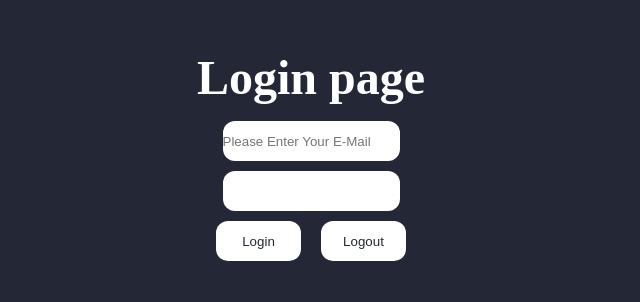
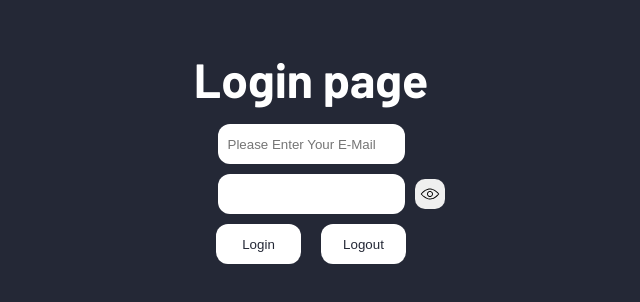
Before and after one commit to altugaltuner/food-order-altug, a React (Vite) app: page /login in a window 1280 px wide. Shown: the part 250-552 px from the top of the page, without its empty margins (329-969 px from the left). Built offline with nearby package versions, Linux system fonts and the light colour scheme; no server answers.

Commit message:
eye to show password

```diff
--- a/src/components/DishesMenu/DishesMenu.scss
+++ b/src/components/DishesMenu/DishesMenu.scss
@@ -29,6 +29,10 @@
                 color: #ff8e42;
                 text-align: left;
                 justify-content: flex-start;
+
+                .username-of-hello-color {
+                    color: bisque;
+                }
 
             }
         }
--- a/src/components/Navbar/Navbar.jsx
+++ b/src/components/Navbar/Navbar.jsx
@@ -1,21 +1,30 @@
-import React, { useState } from 'react';
-import { Link } from 'react-router-dom'; // Link komponentini import edin
+import React, { useState, useEffect } from 'react';
+import { Link, useLocation } from 'react-router-dom'; // Link ve location komponentini import ettim.
 import './Navbar.scss';
 
 function Navbar() {
     const logoNav = "/src/assets/Logo.png";
     const [activeNavId, setActiveNavId] = useState(null);
+    const location = useLocation();  // Mevcut konumu almak için hook
 
     const navItems = [
         { id: 'home-nav-id', to: '/homepage', logo: "/src/assets/Home.png" },
         { id: 'about-nav-id', to: '/dashboard', logo: "/src/assets/Discount.png" },
         { id: 'services-nav-id', to: '/settings', logo: "/src/assets/Graph.png" },
         // Diğer nav itemlarınızı buraya ekleyin...
-        { id: 'contact-nav-id-message', to: '/homepage', logo: "/src/assets/Message.png" },
-        { id: 'contact-nav-id-notification', to: '/dashboard', logo: "/src/assets/Notification.png" },
-        { id: 'contact-nav-id-settings', to: '/settings', logo: "/src/assets/Setting.png" },
+        { id: 'contact-nav-id-message', to: '', logo: "/src/assets/Message.png" },
+        { id: 'contact-nav-id-notification', to: '', logo: "/src/assets/Notification.png" },
+        { id: 'contact-nav-id-settings', to: '', logo: "/src/assets/Setting.png" },
         { id: 'contact-nav-id-logout', to: '/login', logo: "/src/assets/Logout.png" },
     ];
+
+    // Konum değiştiğinde aktif sınıfı güncelle
+    useEffect(() => {
+        const activeItem = navItems.find(item => item.to === location.pathname);
+        if (activeItem) {
+            setActiveNavId(activeItem.id);
+        }
+    }, [location, navItems]);
 
     const handleNavClick = (id) => {
         setActiveNavId(id);
--- a/src/pages/LoginPage/LoginPage.jsx
+++ b/src/pages/LoginPage/LoginPage.jsx
@@ -9,10 +9,15 @@ import {
 import { useNavigate } from "react-router-dom";
 import { useAuth } from "../../components/AuthProvider";
 
+import eyeShow from "../../assets/eye-show.svg";
+import eyeHide from "../../assets/eye-hide.png";
+
 function LoginPage() {
 
-  const {fireStoreUser} = useAuth();
-  console.log(fireStoreUser,"FIRESTORE USER");
+  const [error, setError] = useState("");
+
+  const { fireStoreUser } = useAuth();
+  console.log(fireStoreUser, "FIRESTORE USER");
 
   const navigate = useNavigate();
 
@@ -26,6 +31,12 @@ function LoginPage() {
     password: "",
   });
 
+  const [showPassword, setShowPassword] = useState(false); // Şifre gösterim durumu için yeni state
+
+  const togglePasswordVisibility = () => {
+    setShowPassword(!showPassword);
+  };
+
   function handleChange(event) {
     setFormData({
       ...formData,
@@ -38,15 +49,16 @@ function LoginPage() {
     const { email, password } = formData;
     try {
       const res = await signInWithEmailAndPassword(auth, email, password);
-      if(res){
+      if (res) {
         navigate("/homepage");
       }
     } catch (error) {
       console.error(error);
+      setError("Hatalı şifre veya email, lütfen tekrar deneyin!");
     }
   }
 
-  if(fireStoreUser){
+  if (fireStoreUser) {
     return (
       <div className="login-main">
         <div className="login-main-div">
@@ -56,11 +68,14 @@ function LoginPage() {
               <button
                 className="login-logout"
                 onClick={() => {
-                  signOut(auth);
-                  navigate("/login", { replace: true });
+                  signOut(auth).then(() => {
+                    navigate("/login", { replace: true });
+                    window.location.reload();  // Sayfayı yenile
+                  }).catch((error) => {
+                    console.error('Sign out error:', error);
+                  });
                 }}
-              >
-                Logout
+              >Logout
               </button>
             </div>
           </form>
@@ -74,13 +89,25 @@ function LoginPage() {
       <div className="login-main-div">
         <h1 className="login-h1">Login page</h1>
         <form className="login-form" onSubmit={(e) => handleUserLogin(e)}>
+          {/* Hata mesajını göster Bu kontrol, JavaScript'in mantıksal AND operatörü (&&) ile yapılır. Bu operatör, sol tarafı (error) doğru (truthy) ise sağ tarafı (<p className="error-message">{error}</p>) değerlendirir ve döndürür. Eğer sol taraf yanlışsa (falsy, bu durumda boş bir string), ifade yanlış olarak değerlendirilir ve hiçbir şey render edilmez.*/}
+          {error && <p className="error-message">{error}</p>}
 
-          <input className="login-email" placeholder="Please Enter Your E-Mail" onKeyUp={(e) => handleChange(e)} name="email" type="email" />
-          <input className="login-password"
-            onKeyUp={(e) => handleChange(e)}
-            name="password"
-            type="password"
-          />
+          <input className="login-email" placeholder="Please Enter Your E-Mail" onKeyUp={handleChange} name="email" type="email" />
+
+          <div className="password-input-container">
+
+            <input className="login-password"
+              onKeyUp={handleChange}
+              name="password"
+              type={showPassword ? "text" : "password"} // Input tipini dinamik olarak güncelle
+            />
+
+            <button type="button" onClick={togglePasswordVisibility} className="toggle-password-visibility">
+              {showPassword ? <img className="eye-logo" src={eyeHide} alt="Hide" /> : <img src={eyeShow} alt="Show" className="eye-logo" />} {/* Göz simgesi olarak kullanılabilir bir metin */}
+            </button>
+
+          </div>
+
           <div className="submits-of-login">
             <input className="login-submit" type="submit" value="Login" />
 
@@ -102,6 +129,3 @@ function LoginPage() {
 }
 
 export default LoginPage;
-
-
-<div>alperen degisiklik</div>
--- a/src/pages/LoginPage/LoginPage.scss
+++ b/src/pages/LoginPage/LoginPage.scss
@@ -16,6 +16,7 @@
             color: #fff;
             font-size: 3rem;
             margin-bottom: 1rem;
+            font-family: "Barlow", sans-serif;
         }
 
         .login-form {
@@ -25,17 +26,47 @@
             align-items: center;
             gap: 10px;
 
+
+            .password-input-container {
+                margin-left: 40px;
+                gap: 10px;
+                display: flex;
+                align-items: center;
+
+                .toggle-password-visibility {
+                    display: flex;
+                    justify-content: center;
+                    align-items: center;
+                    height: 30px;
+                    width: 30px;
+                    border: none;
+                    border-radius: 10px;
+
+                    .eye-logo {
+                        width: 20px;
+                        height: 20px;
+                        cursor: pointer;
+                    }
+                }
+            }
+
+            .error-message {
+                color: white;
+                padding: 5px;
+
+            }
+
             .login-password {
                 height: 40px;
                 border: none;
-
+                padding-left: 10px;
                 border-radius: 12px
             }
 
             .login-email {
                 height: 40px;
                 border: none;
-
+                padding-left: 10px;
                 border-radius: 12px
             }
 
```
Also changed, not shown: src/assets/eye-hide.png (added), src/assets/eye-show.svg (added).
